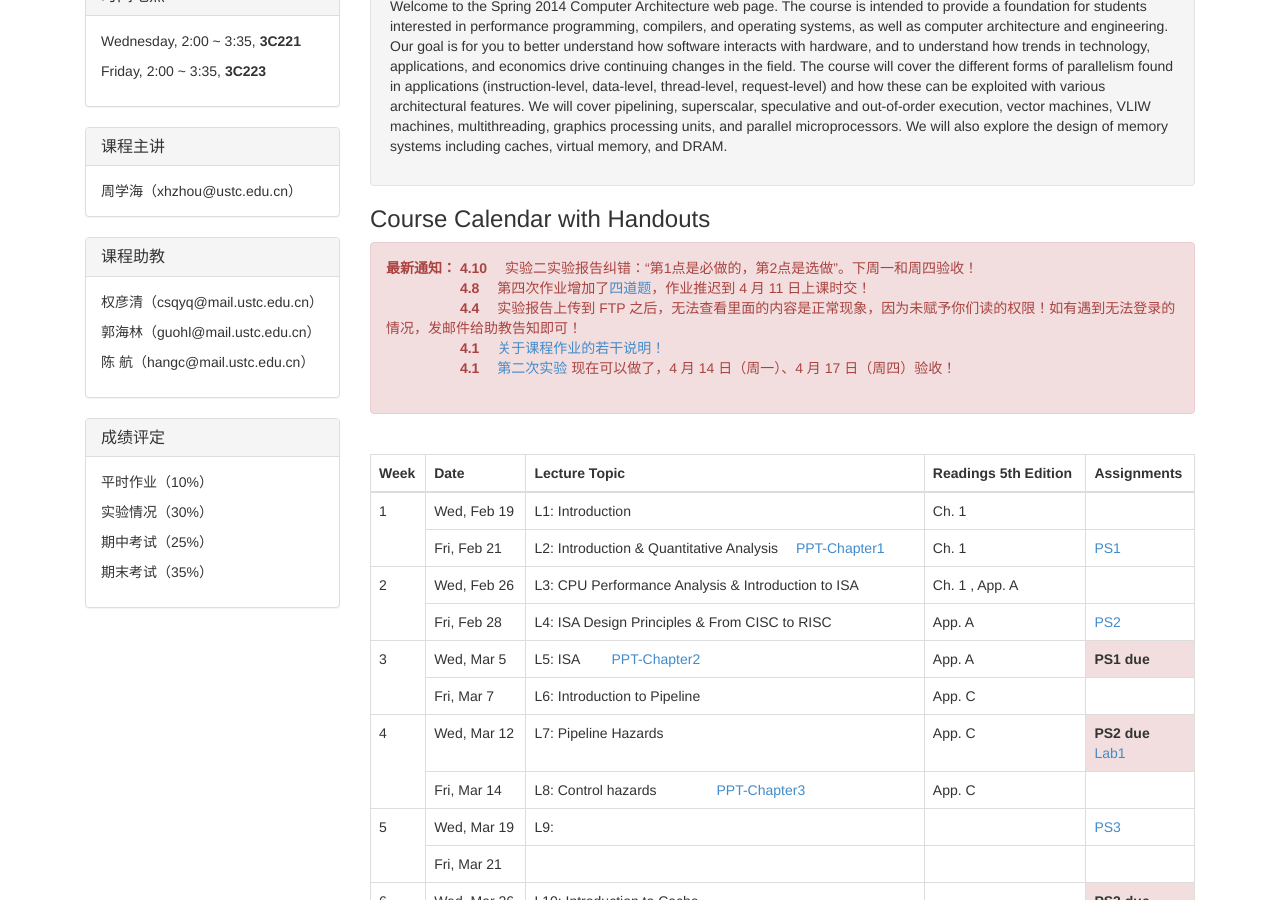
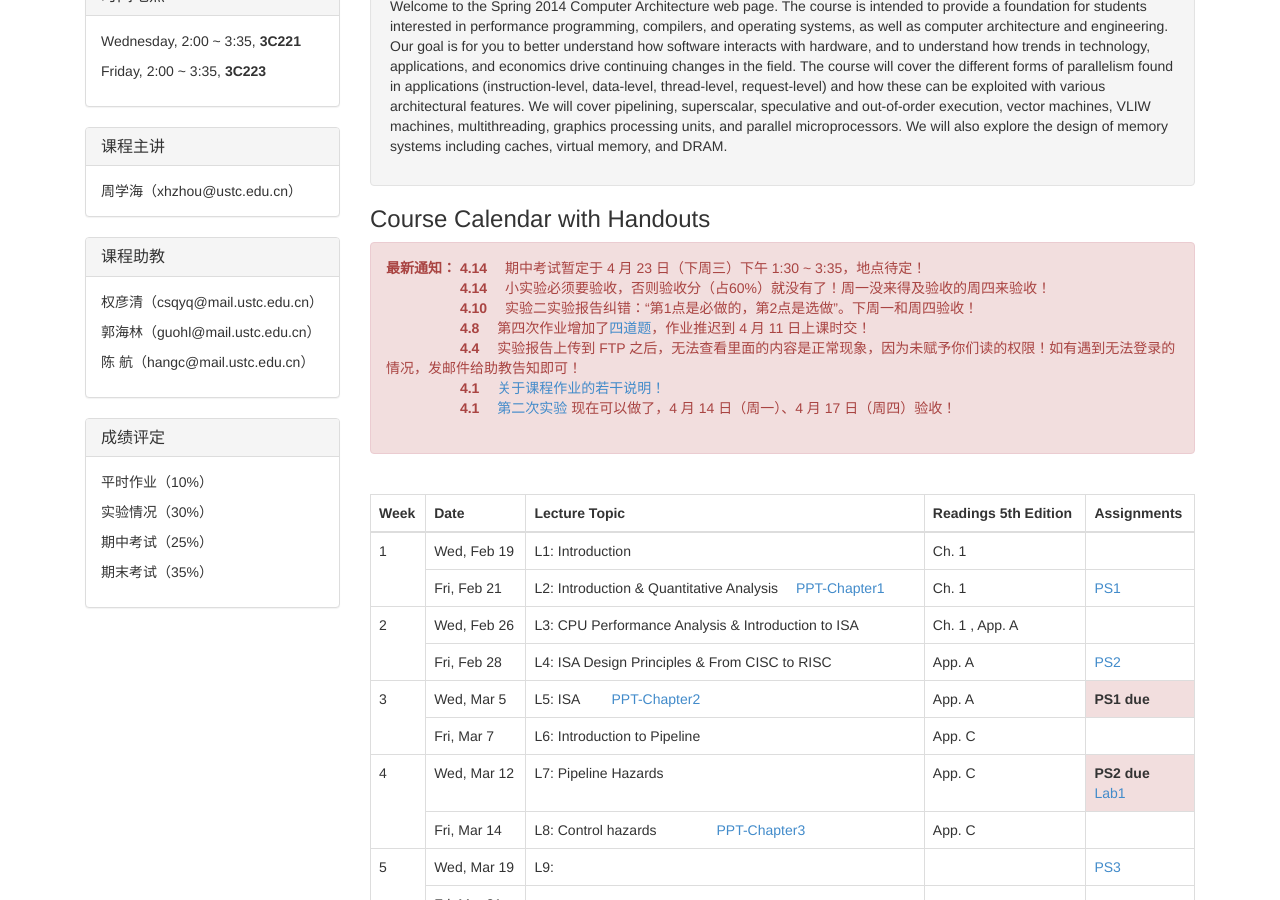
Before and after one commit to hazirguo/ca2014, a Jekyll site: the page index.html, which Jekyll copies as it is, in a window 1280 px wide and 900 px high, scrolled down 426 px. Built offline with Jekyll 4.4.1, drawn with Linux system fonts in a browser that asks for light colours; Markdown is read by kramdown in place of the engine named in the settings.

Commit message:
add ppt0402

```diff
--- a/index.html
+++ b/index.html
@@ -164,7 +164,9 @@
        <!--　 有关课程实验的相关说明，详情点击 <a href="blog/20140321/about_lab.html">这儿</a> !</br>  -->
        <!--　 第三次作业发布，详情点击 <a href="coursework/index.html#ps3">这儿</a>，请与 3 月 26 日上课时交！ </br> -->
        <!--　 第一次实验发布，详情点击 <a href="experiments/index.html#lab1">这儿</a>（已更新 MIPSsim 压缩包，添加“样例程序”），请与 3 月 28 日前提交！　-->
-      <strong>最新通知：</strong> <strong> 4.10 </strong>　实验二实验报告纠错：“第1点是必做的，第2点是选做”。下周一和周四验收！ <br/>
+      <strong>最新通知：</strong>  <strong> 4.14 </strong>　期中考试暂定于 4 月 23 日（下周三）下午 1:30 ~ 3:35，地点待定！ <br/>
+        　　　　　 <strong> 4.14 </strong>　小实验必须要验收，否则验收分（占60%）就没有了！周一没来得及验收的周四来验收！<br/>
+        　　　　　 <strong> 4.10 </strong>　实验二实验报告纠错：“第1点是必做的，第2点是选做”。下周一和周四验收！ <br/>
         　　　　　 </strong> <strong> 4.8 </strong>　第四次作业增加了<a href="coursework/index.html#ps4">四道题</a>，作业推迟到 4 月 11 日上课时交！ <br/>
         　　　　　 <strong> 4.4 </strong>　实验报告上传到 FTP 之后，无法查看里面的内容是正常现象，因为未赋予你们读的权限！如有遇到无法登录的情况，发邮件给助教告知即可！ <br/>
         　　　　　 <strong> 4.1 </strong>　<a href="blog/20140401/about_coursework.html">关于课程作业的若干说明！</a> <br/>
```
